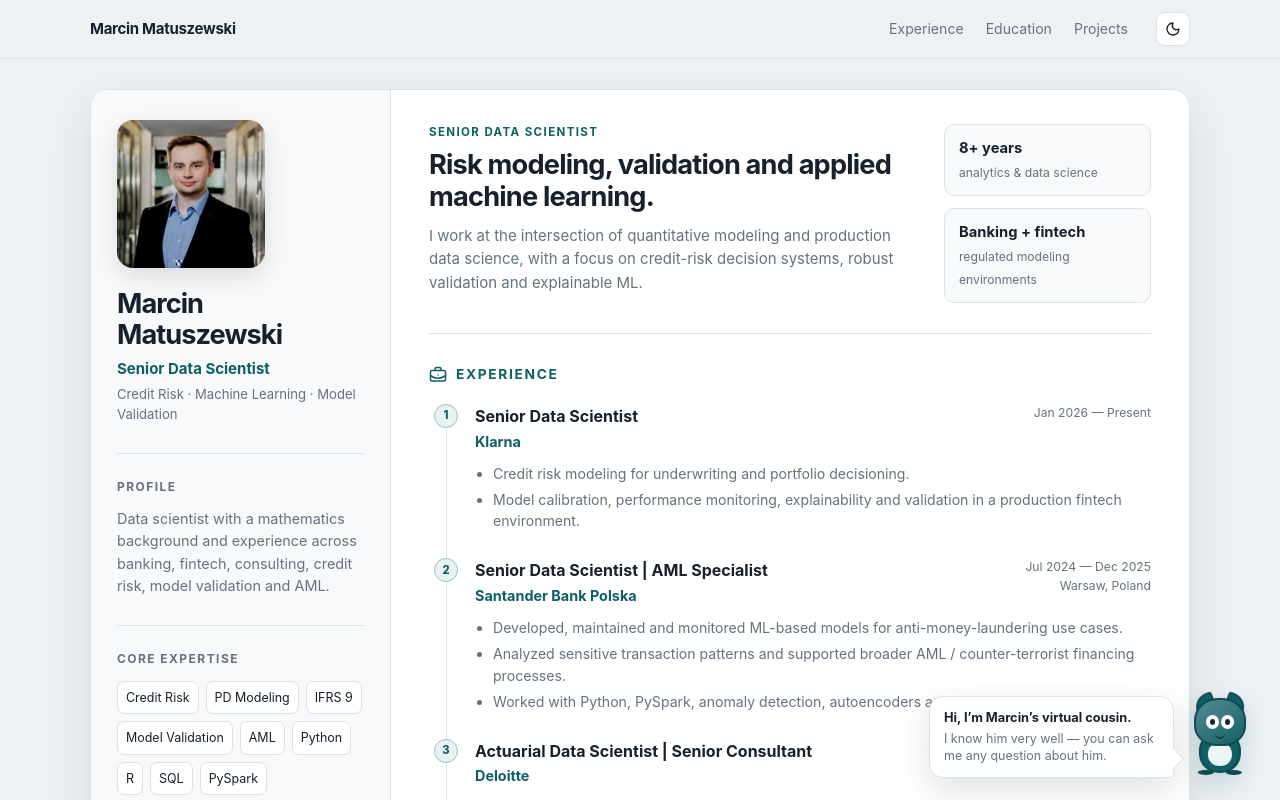
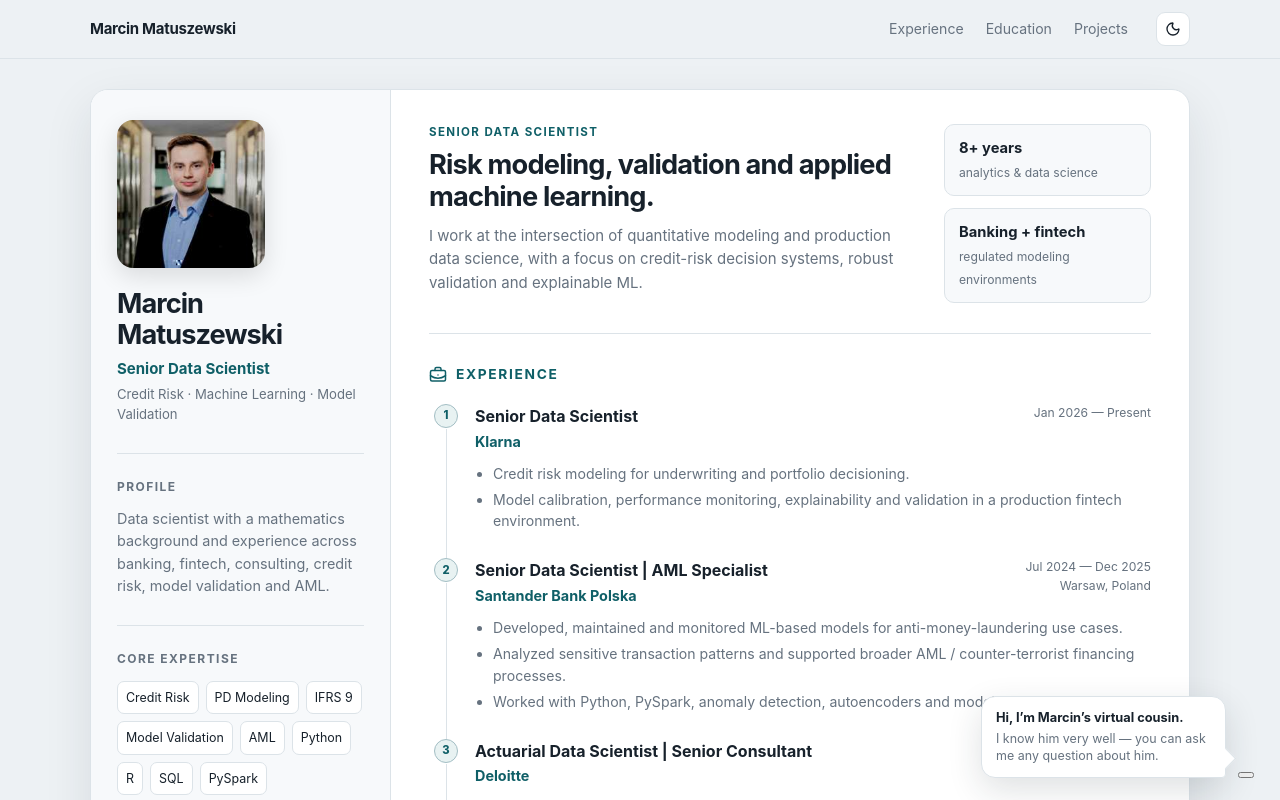
Before and after one commit to marcinmat7/my_cv_page, a React (Vite) app: page / in a window 1280 px wide. Shown: the top 800 px of the page. Built offline with nearby package versions, Linux system fonts and the light colour scheme.

Commit message:
feat: replace virtual cousin with larger cat mascot

```diff
--- a/src/main.tsx
+++ b/src/main.tsx
@@ -231,17 +231,24 @@
           <strong>Hi, I’m Marcin’s virtual cousin.</strong>
           <span>I know him very well — you can ask me any question about him.</span>
         </div>
-        <button className="cousin-creature" type="button" aria-label="Virtual cousin — chat coming soon" title="Chat coming soon">
-          <span className="cousin-ear cousin-ear-left" />
-          <span className="cousin-ear cousin-ear-right" />
-          <span className="cousin-face">
-            <span className="cousin-eye cousin-eye-left"><i /></span>
-            <span className="cousin-eye cousin-eye-right"><i /></span>
-            <span className="cousin-mouth" />
+        <button className="cat-mascot" type="button" aria-label="Virtual cousin cat — chat coming soon" title="Chat coming soon">
+          <span className="cat-tail" />
+          <span className="cat-body"><span className="cat-chest" /></span>
+          <span className="cat-head">
+            <span className="cat-ear cat-ear-left"><i /></span>
+            <span className="cat-ear cat-ear-right"><i /></span>
+            <span className="cat-face-patch cat-face-patch-left" />
+            <span className="cat-face-patch cat-face-patch-right" />
+            <span className="cat-eye cat-eye-left"><i /></span>
+            <span className="cat-eye cat-eye-right"><i /></span>
+            <span className="cat-nose" />
+            <span className="cat-mouth cat-mouth-left" />
+            <span className="cat-mouth cat-mouth-right" />
+            <span className="cat-whiskers cat-whiskers-left" />
+            <span className="cat-whiskers cat-whiskers-right" />
           </span>
-          <span className="cousin-body">
-            <span className="cousin-belly" />
-          </span>
+          <span className="cat-paw cat-paw-left" />
+          <span className="cat-paw cat-paw-right" />
         </button>
       </aside>
 
```
